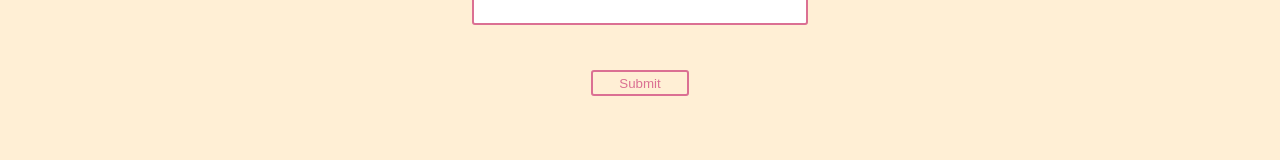
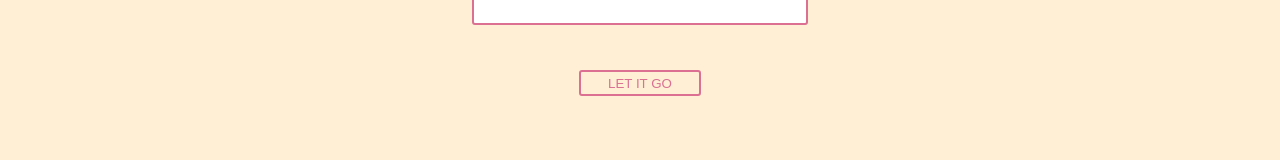
Before and after one commit to alinabeglarian/first-aid-stress-relief-client, a React (Create React App) app: page /writing in a window 1280 px wide. Shown: the part 352-512 px from the top of the page. Built offline with nearby package versions, Linux system fonts and the light colour scheme; what react-animations would draw is missing.

Commit message:
minor button change

```diff
--- a/src/components/Breathing/BreathingContainer.js
+++ b/src/components/Breathing/BreathingContainer.js
@@ -40,7 +40,7 @@ export default class BreathingContainer extends Component {
     }, 7000);
   }
 
-  componentUnmount() {
+  componentWillUnmount() {
     clearInterval(this.timeout);
   }
 
--- a/src/components/Buttons.js
+++ b/src/components/Buttons.js
@@ -7,6 +7,7 @@ export const Button = styled.button`
   color: palevioletred;
   margin: 1em 1em;
   padding: 0.25em 2em;
+  text-transform: uppercase
 
   ${props => props.primary &&`
     background: palevioletred;
--- a/src/components/Writing/Writing.js
+++ b/src/components/Writing/Writing.js
@@ -6,13 +6,13 @@ import { zoomOut, zoomIn } from 'react-animations';
 const zoomOutAnimation = keyframes`${zoomOut}`;
 
 const ZoomOutDiv = styled.div`
-  animation: 150s ${zoomOutAnimation};
+  animation: 100s ${zoomOutAnimation};
 `
 
 const zoomInAnimation = keyframes`${zoomIn}`;
 
 const ZoomInDiv = styled.div`
-  animation: 150s ${zoomInAnimation};
+  animation: 100s ${zoomInAnimation};
 `
 
 const Form = styled.form`
@@ -56,7 +56,7 @@ export default function Writing(props) {
         value={props.text}
         onChange={props.onChange}
       />
-      <Button>Submit</Button>
+      <Button>Let it go</Button>
     </Form>
   )
 }
```
